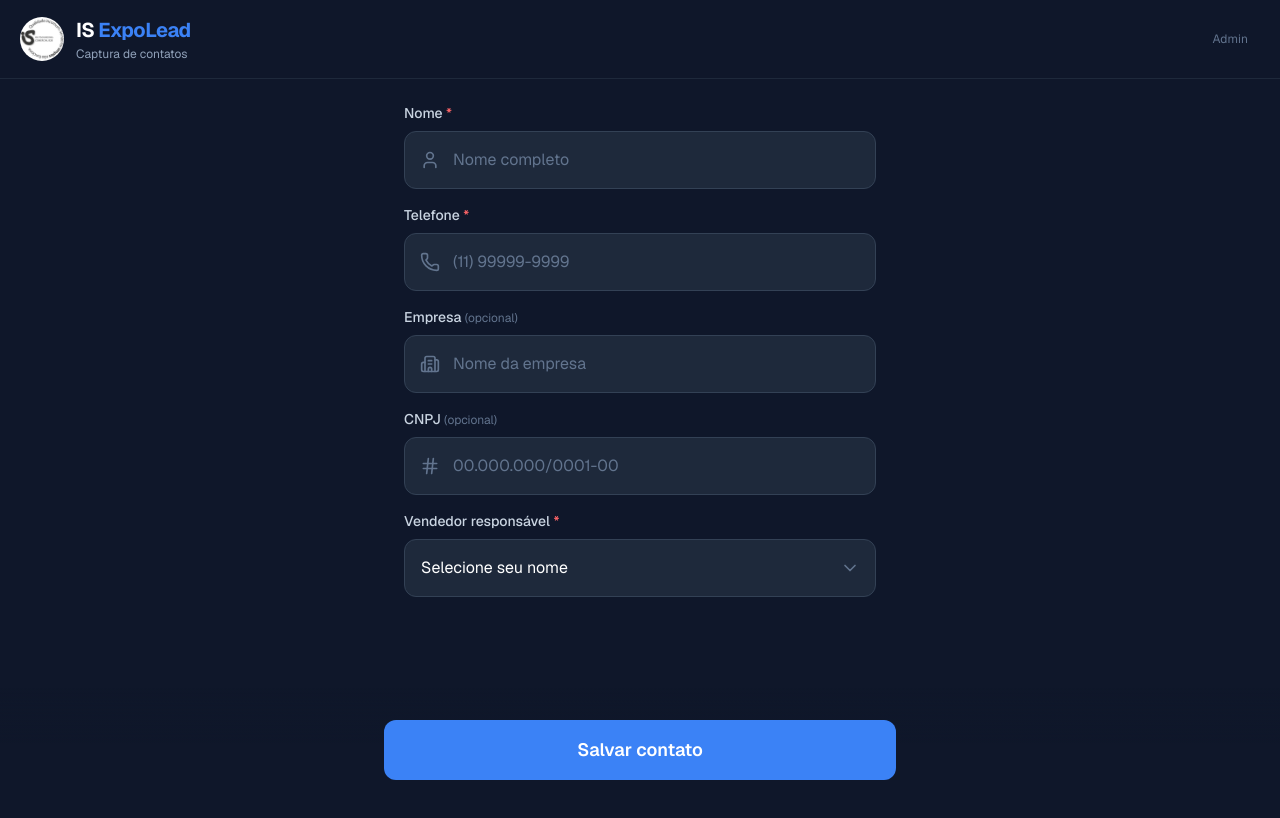
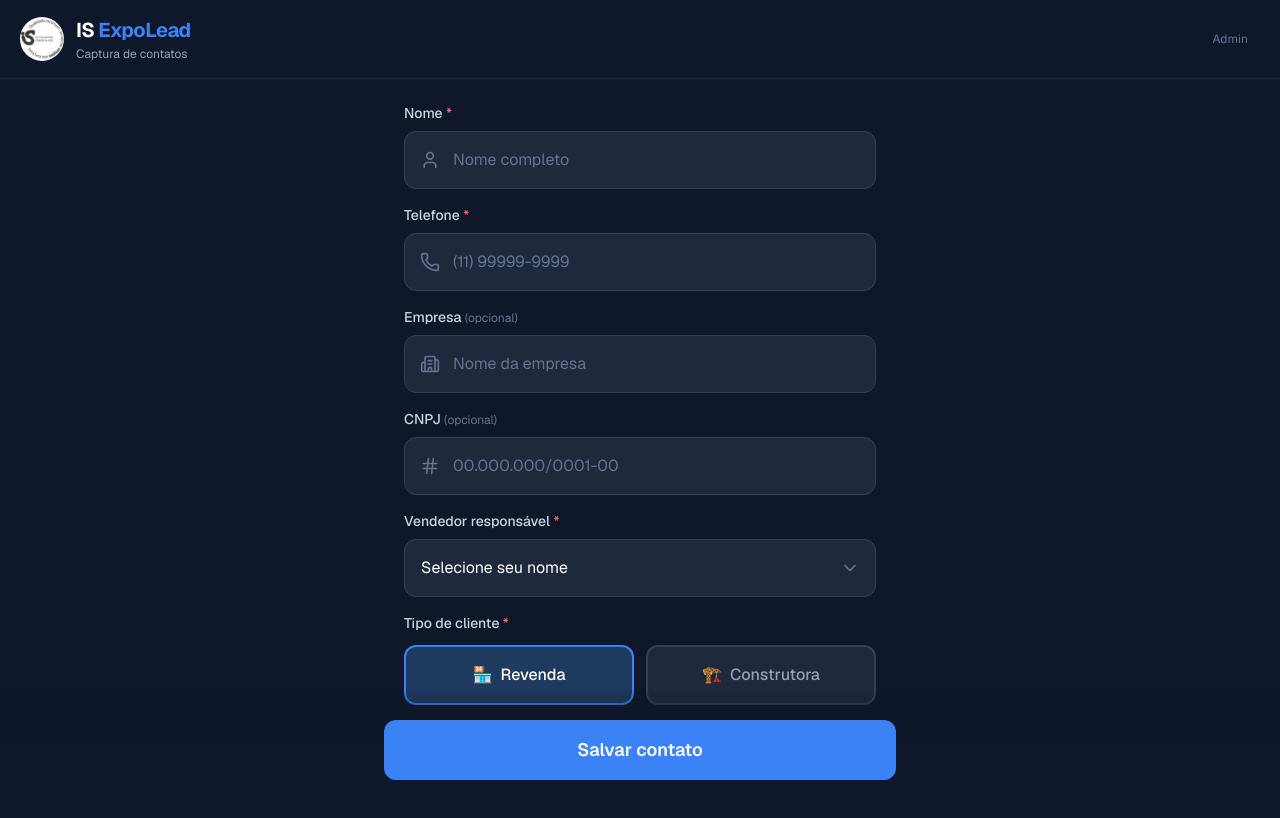
Before and after one commit to gabrieldantasgdbusiness-coder/IS-ExpoLead, a Next.js app: page / in a window 1280 px wide. Shown: the top 818 px of the page. Built offline with nearby package versions, Linux system fonts and the light colour scheme.

Commit message:
Adiciona campo tipo cliente (Revenda/Construtora)

```diff
--- a/src/app/admin/dashboard/page.tsx
+++ b/src/app/admin/dashboard/page.tsx
@@ -37,6 +37,7 @@ export default function DashboardPage() {
   const [loading, setLoading] = useState(true);
   const [filterSalesperson, setFilterSalesperson] = useState("");
   const [filterCelula, setFilterCelula] = useState("");
+  const [filterTipo, setFilterTipo] = useState("");
   const [search, setSearch] = useState("");
   const [deletingId, setDeletingId] = useState<string | null>(null);
   const [confirmId, setConfirmId] = useState<string | null>(null);
@@ -94,6 +95,7 @@ export default function DashboardPage() {
       !filterSalesperson || lead.salesperson_name === filterSalesperson;
     const suffix = lead.salesperson_name.split("_").pop()?.toUpperCase() ?? "";
     const matchesCelula = !filterCelula || suffix === filterCelula;
+    const matchesTipo = !filterTipo || (lead.tipo_cliente ?? "Revenda") === filterTipo;
     const searchLower = search.toLowerCase();
     const matchesSearch =
       !search ||
@@ -101,7 +103,7 @@ export default function DashboardPage() {
       lead.phone.includes(search) ||
       (lead.company_name || "").toLowerCase().includes(searchLower) ||
       (lead.cnpj || "").includes(search);
-    return matchesSalesperson && matchesCelula && matchesSearch;
+    return matchesSalesperson && matchesCelula && matchesTipo && matchesSearch;
   });
 
   function exportToExcel() {
@@ -110,8 +112,9 @@ export default function DashboardPage() {
       Telefone: lead.phone,
       Empresa: lead.company_name || "",
       CNPJ: lead.cnpj || "",
+      Tipo: lead.tipo_cliente ?? "Revenda",
+      Célula: getCelula(lead.salesperson_name)?.label ?? "",
       Vendedor: lead.salesperson_name,
-      Célula: getCelula(lead.salesperson_name)?.label ?? "",
       "Data/Hora": formatDate(lead.created_at),
     }));
 
@@ -258,6 +261,20 @@ export default function DashboardPage() {
             />
           </div>
 
+          {/* Tipo de Cliente filter */}
+          <div className="relative sm:w-40">
+            <Filter className="absolute left-3 top-1/2 -translate-y-1/2 w-4 h-4 text-slate-500" />
+            <select
+              value={filterTipo}
+              onChange={(e) => setFilterTipo(e.target.value)}
+              className="w-full appearance-none bg-[#1e293b] border border-[#334155] rounded-xl pl-10 pr-8 py-3 text-white text-sm focus:outline-none focus:border-[#3b82f6] transition-colors"
+            >
+              <option value="">Todos os tipos</option>
+              <option value="Revenda">🏪 Revenda</option>
+              <option value="Construtora">🏗️ Construtora</option>
+            </select>
+          </div>
+
           {/* Célula filter */}
           <div className="relative sm:w-44">
             <Filter className="absolute left-3 top-1/2 -translate-y-1/2 w-4 h-4 text-slate-500" />
@@ -332,7 +349,7 @@ export default function DashboardPage() {
               <table className="w-full">
                 <thead>
                   <tr className="border-b border-[#334155]">
-                    {["Nome", "Telefone", "Empresa", "CNPJ", "Célula", "Vendedor", "Data/Hora", ""].map(
+                    {["Nome", "Telefone", "Empresa", "CNPJ", "Tipo", "Célula", "Vendedor", "Data/Hora", ""].map(
                       (col, i) => (
                         <th
                           key={i}
@@ -361,6 +378,17 @@ export default function DashboardPage() {
                       </td>
                       <td className="px-4 py-3 text-sm text-slate-300 whitespace-nowrap font-mono text-xs">
                         {lead.cnpj || <span className="text-slate-600">—</span>}
+                      </td>
+                      <td className="px-4 py-3 whitespace-nowrap">
+                        {lead.tipo_cliente === "Construtora" ? (
+                          <span className="inline-flex items-center gap-1 px-2.5 py-1 rounded-full text-xs font-semibold bg-amber-900/40 text-amber-300">
+                            🏗️ Construtora
+                          </span>
+                        ) : (
+                          <span className="inline-flex items-center gap-1 px-2.5 py-1 rounded-full text-xs font-semibold bg-sky-900/40 text-sky-300">
+                            🏪 Revenda
+                          </span>
+                        )}
                       </td>
                       <td className="px-4 py-3 whitespace-nowrap">
                         {(() => {
--- a/src/app/page.tsx
+++ b/src/app/page.tsx
@@ -13,6 +13,7 @@ const INITIAL_FORM = {
   cnpj: "",
   company_name: "",
   salesperson_name: "",
+  tipo_cliente: "Revenda",
 };
 
 export default function LeadCapturePage() {
@@ -77,6 +78,7 @@ export default function LeadCapturePage() {
         cnpj: form.cnpj.trim() || null,
         company_name: form.company_name.trim() || null,
         salesperson_name: form.salesperson_name,
+        tipo_cliente: form.tipo_cliente,
       })
       .select()
       .single();
@@ -237,6 +239,37 @@ export default function LeadCapturePage() {
               <ChevronDown className="absolute right-4 top-1/2 -translate-y-1/2 w-5 h-5 text-slate-500 pointer-events-none" />
             </div>
           </div>
+
+          {/* Tipo de Cliente */}
+          <div>
+            <label className="block text-sm font-medium text-slate-300 mb-3">
+              Tipo de cliente <span className="text-red-400">*</span>
+            </label>
+            <div className="grid grid-cols-2 gap-3">
+              {["Revenda", "Construtora"].map((tipo) => (
+                <label
+                  key={tipo}
+                  className={[
+                    "flex items-center justify-center gap-2 py-4 rounded-xl border-2 cursor-pointer transition-all duration-150 font-medium text-base",
+                    form.tipo_cliente === tipo
+                      ? "border-[#3b82f6] bg-[#1e3a5f] text-white"
+                      : "border-[#334155] bg-[#1e293b] text-slate-400 hover:border-[#475569]",
+                  ].join(" ")}
+                >
+                  <input
+                    type="radio"
+                    name="tipo_cliente"
+                    value={tipo}
+                    checked={form.tipo_cliente === tipo}
+                    onChange={handleChange}
+                    className="sr-only"
+                  />
+                  <span>{tipo === "Revenda" ? "🏪" : "🏗️"}</span>
+                  {tipo}
+                </label>
+              ))}
+            </div>
+          </div>
         </form>
       </main>
 
--- a/src/lib/types.ts
+++ b/src/lib/types.ts
@@ -5,6 +5,7 @@ export interface Lead {
   cnpj: string | null
   company_name: string | null
   salesperson_name: string
+  tipo_cliente: string | null
   created_at: string
 }
 
```
